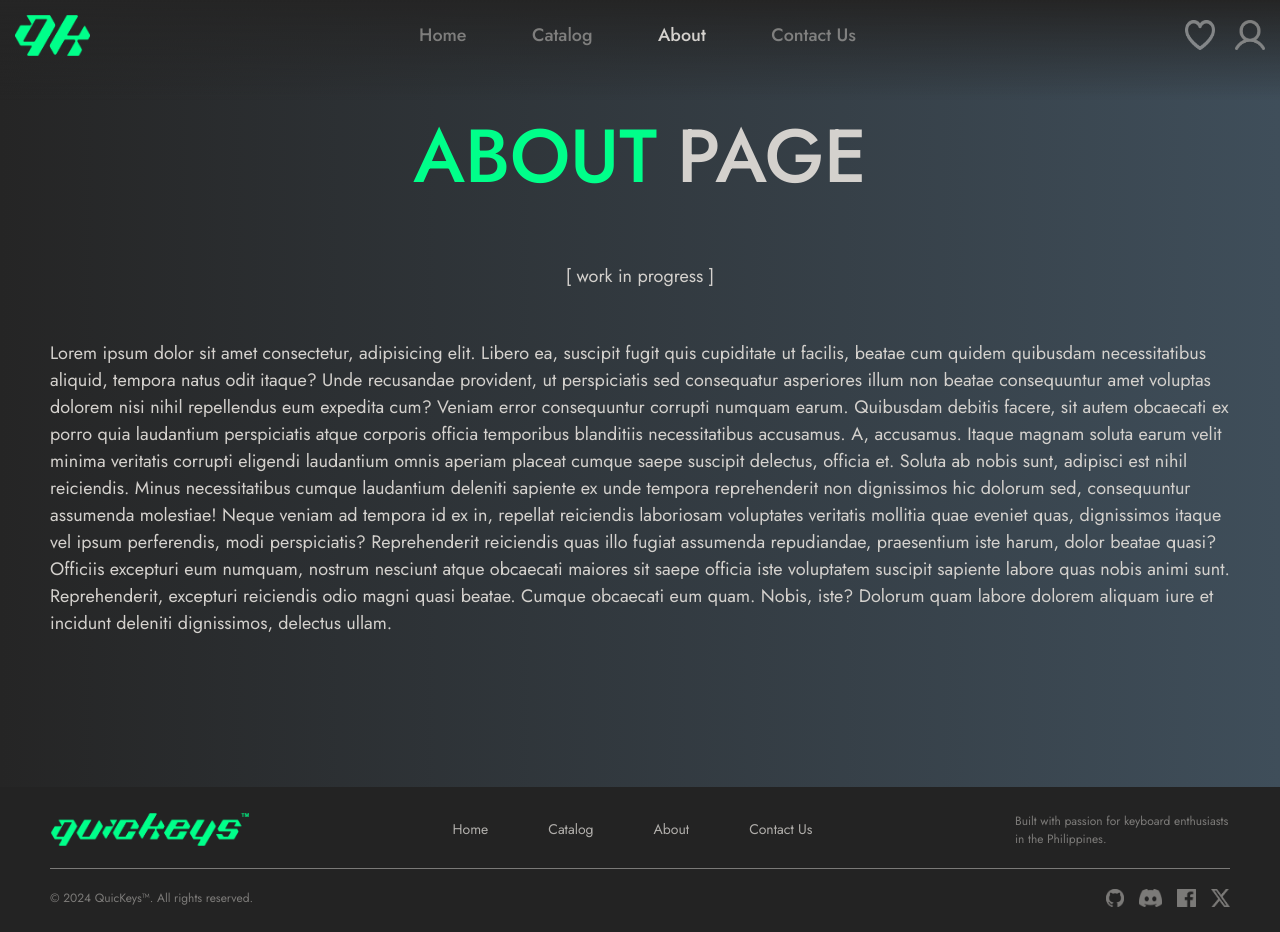
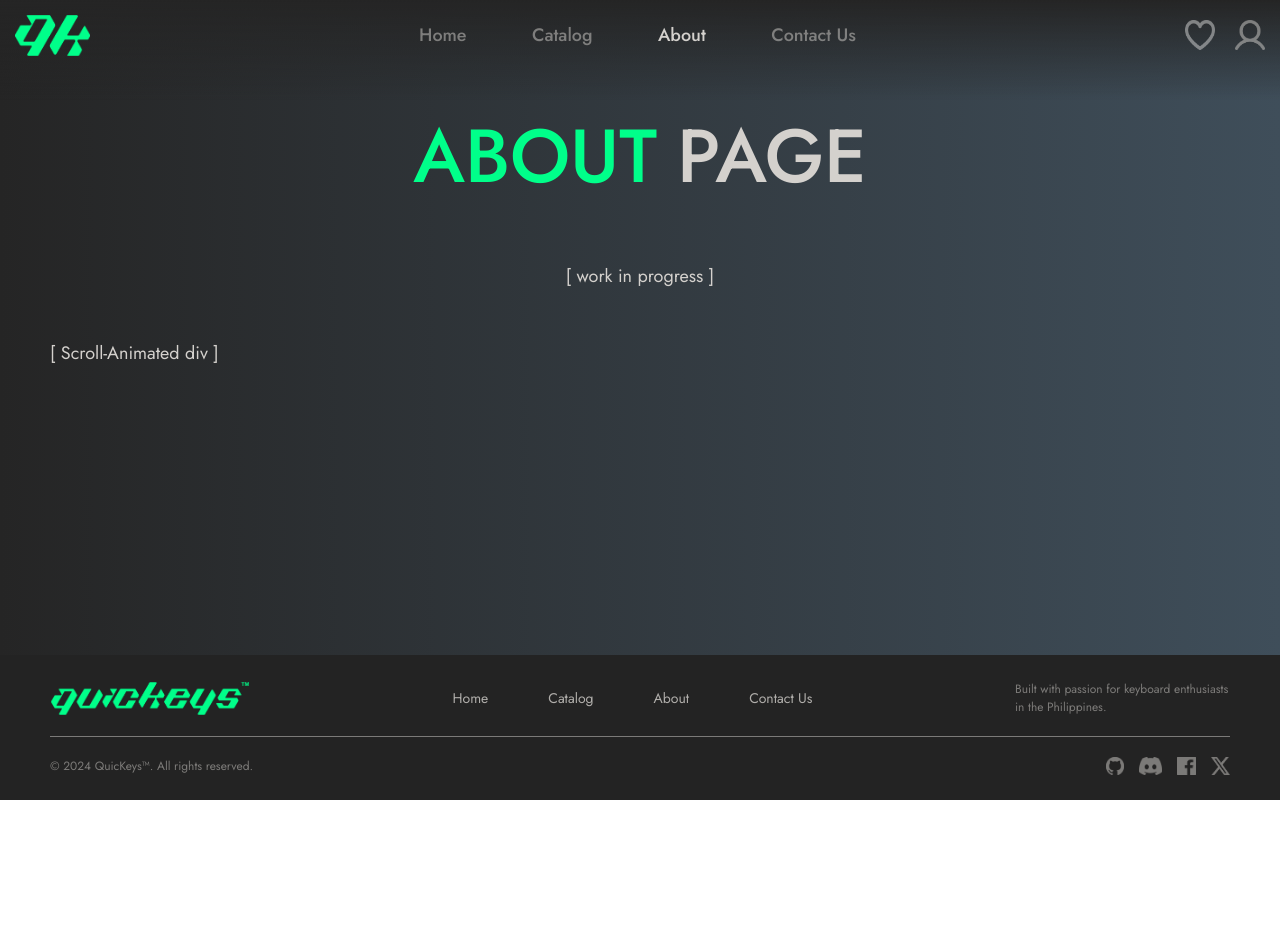
Before and after one commit to MABURIKU/QuicKeys-Catalog, a React (Vite) app in the folder frontend/client/: page /About in a window 1280 px wide. After the commit the page ends 800 px from the top, so only its background shows below. Built offline with nearby package versions, Linux system fonts and the light colour scheme.

Commit message:
style: About Us motion div placeholder

```diff
--- a/frontend/client/src/components/pages/About.jsx
+++ b/frontend/client/src/components/pages/About.jsx
@@ -16,22 +16,7 @@ function About() {
         </motion.div>
 
         <motion.div className="mb-[50px]" initial={{opacity: 0, y: 20}} whileInView={{opacity: 1, y: 0}} transition={{duration: 0.75}}>
-          Lorem ipsum dolor sit amet consectetur, adipisicing elit. Libero ea,
-          suscipit fugit quis cupiditate ut facilis, beatae cum quidem quibusdam
-          necessitatibus aliquid, tempora natus odit itaque? Unde recusandae provident,
-          ut perspiciatis sed consequatur asperiores illum non beatae consequuntur amet
-          voluptas dolorem nisi nihil repellendus eum expedita cum? Veniam error consequuntur
-          corrupti numquam earum. Quibusdam debitis facere, sit autem obcaecati ex porro quia laudantium
-          perspiciatis atque corporis officia temporibus blanditiis necessitatibus accusamus. A, accusamus.
-          Itaque magnam soluta earum velit minima veritatis corrupti eligendi laudantium omnis aperiam placeat cumque
-          saepe suscipit delectus, officia et. Soluta ab nobis sunt, adipisci est nihil reiciendis. Minus necessitatibus
-          cumque laudantium deleniti sapiente ex unde tempora reprehenderit non dignissimos hic dolorum sed, consequuntur
-          assumenda molestiae! Neque veniam ad tempora id ex in, repellat reiciendis laboriosam voluptates veritatis mollitia
-          quae eveniet quas, dignissimos itaque vel ipsum perferendis, modi perspiciatis? Reprehenderit reiciendis
-          quas illo fugiat assumenda repudiandae, praesentium iste harum, dolor beatae quasi? Officiis excepturi
-          eum numquam, nostrum nesciunt atque obcaecati maiores sit saepe officia iste voluptatem suscipit sapiente labore
-          quas nobis animi sunt. Reprehenderit, excepturi reiciendis odio magni quasi beatae. Cumque obcaecati eum quam.
-          Nobis, iste? Dolorum quam labore dolorem aliquam iure et incidunt deleniti dignissimos, delectus ullam.
+          [ Scroll-Animated div ]
         </motion.div>
 
       </div>
```
